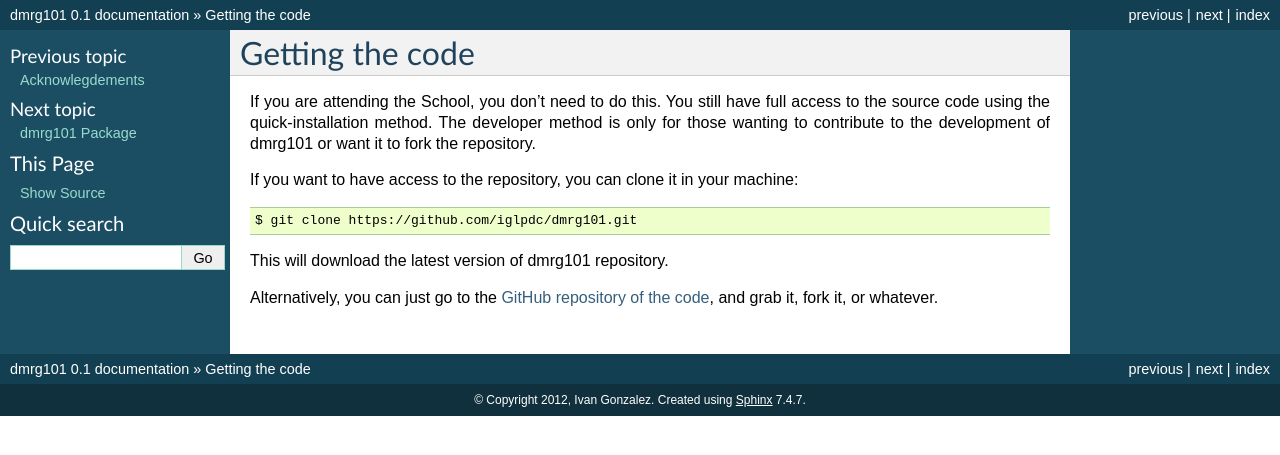
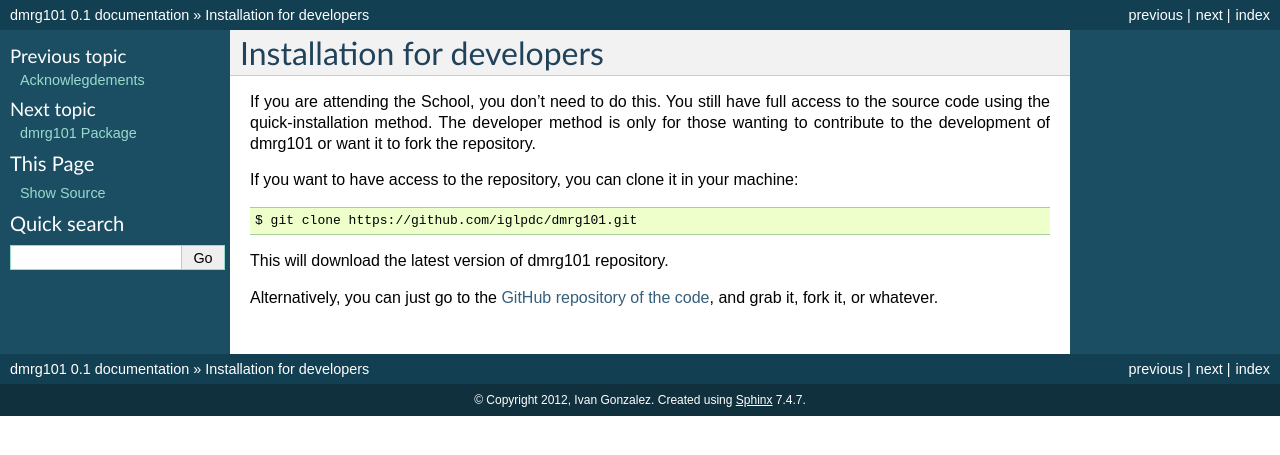
Before and after one commit to iglpdc/dmrg101, a Sphinx documentation site: the page built from docs/getting_the_code.rst, in a window 1280 px wide. Shown: the top 455 px of the page. Built offline with Sphinx 7.4.7, drawn with Linux system fonts in a browser that asks for light colours; pages that are not in the unit, such as notebooks, are missing from menus.

Commit message:
Minor fixes in the docs.

```diff
--- a/docs/getting_started.rst
+++ b/docs/getting_started.rst
@@ -33,7 +33,7 @@ install `Git <http://git-scm.com/download>`__.
 
 There are several different ways to install dmrg101, including a quick
 method and a developer method.  For the developer method to access the
-repository, see the `Developer Documentation`.
+repository, see the :ref:`Installation for developers`.
 
 If you are attending the School, you just need to use the quick method
 below.
--- a/docs/getting_the_code.rst
+++ b/docs/getting_the_code.rst
@@ -1,5 +1,8 @@
-Getting the code
-----------------
+.. _`Installation for developers`:
+
+===========================
+Installation for developers
+===========================
 
 If you are attending the School, you don't need to do this. You still have
 full access to the source code using the :ref:`quick-installation` method.
--- a/docs/submit_a_bug.rst
+++ b/docs/submit_a_bug.rst
@@ -1,6 +1,6 @@
-================================
-Report a problem or submit a bug
-================================
+=====================================================
+Report a problem, make a suggestion,  or submit a bug
+=====================================================
 
 If you want to report a problem, find a bug, have suggestions or comments,
 both for the code itself or on how to improve the tutorial, please fill a
```
